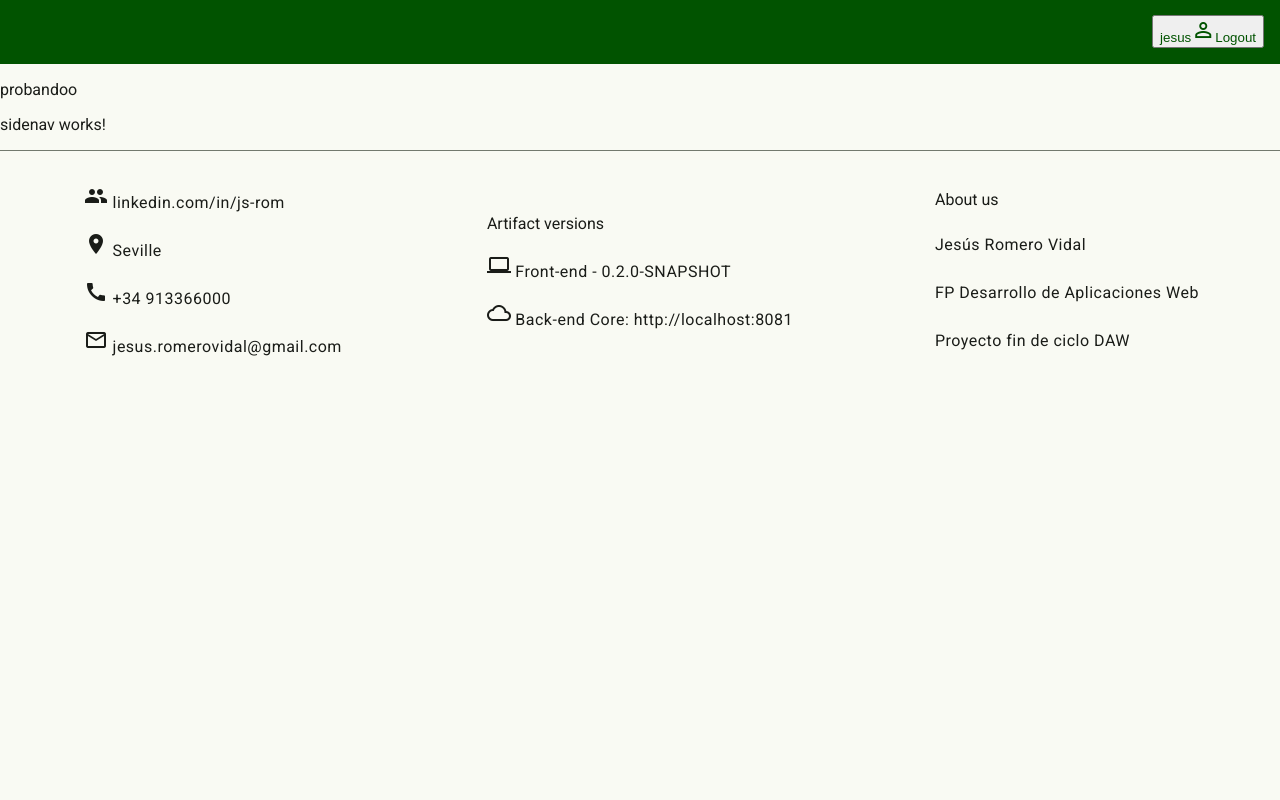
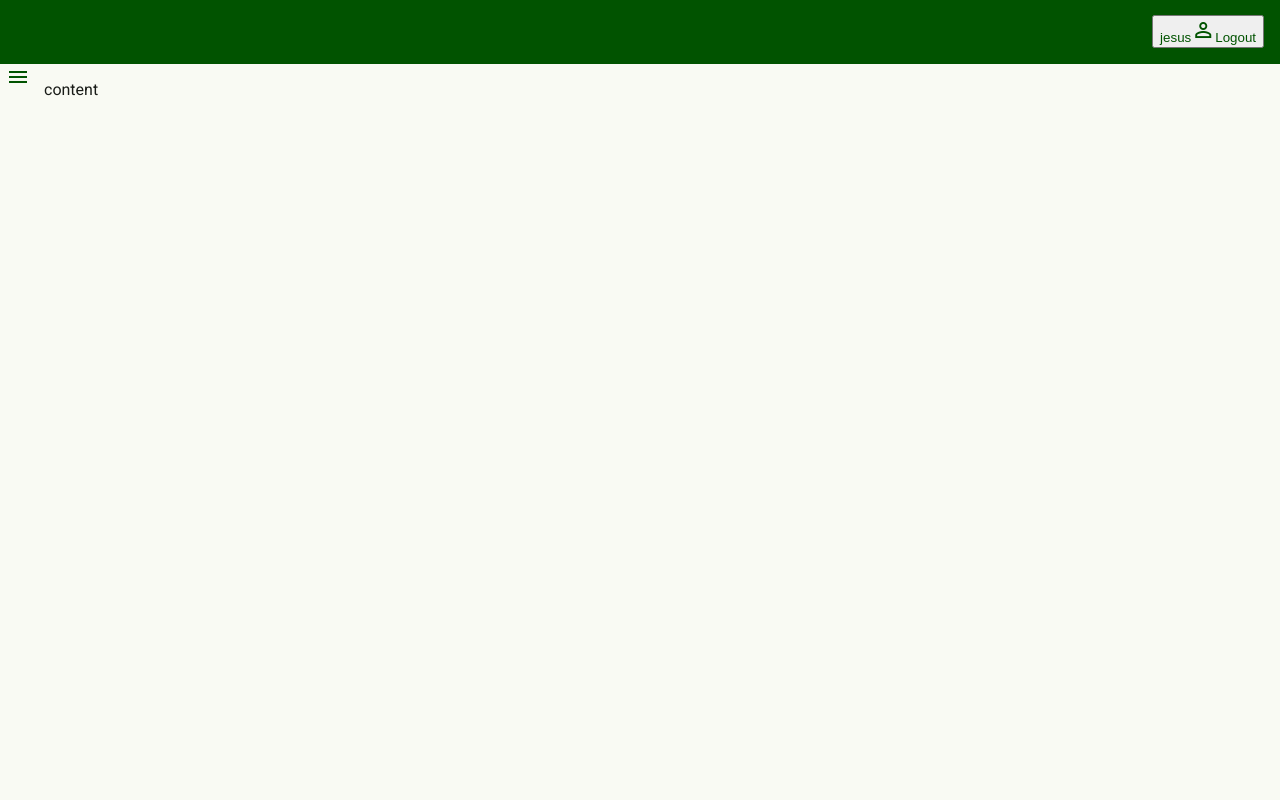
Before and after one commit to js-rom/test-app-frontend, an Angular app: page /admin in a window 1280 px wide. Shown: the top 800 px of the page. Built offline with nearby package versions, Linux system fonts and the light colour scheme.

Commit message:
add styling

```diff
--- a/src/app/features/admin/admin.component.html
+++ b/src/app/features/admin/admin.component.html
@@ -13,8 +13,6 @@
     </div>
 </mat-toolbar>
 
-<p>probandoo</p>
-
 <app-sidenav></app-sidenav>
 
 <app-footer></app-footer>
--- a/src/app/features/admin/admin.component.scss
+++ b/src/app/features/admin/admin.component.scss
@@ -1,8 +1,5 @@
 /* app.component.scss o styles.scss */
-mat-sidenav-container {
-  height: 100vh;
 
-}
 
 .header {
   background: var(--mat-sys-on-primary-container);
@@ -29,32 +26,3 @@ button {
   background-color: var(--mat-sys-surface);
 
 }
-
-mat-nav-list {
-  display: flex;
-  flex-direction: column;
-  gap: 10px;
-  padding: 10px;
-}
-
-a {
-  color: var(--mat-sys-on-primary-container);
-  text-decoration: none;
-  display: flex;
-  justify-content: start;
-  align-items: center;
-
-  mat-icon {
-    padding: 10px;
-  }
-
-  span {
-    padding: 10px;
-  }
-}
-
-mat-sidenav-content {
-  .container{
-    padding-left: 100px;
-  }
-}
--- a/src/app/features/admin/sidenav/sidenav.component.html
+++ b/src/app/features/admin/sidenav/sidenav.component.html
@@ -1 +1,37 @@
-<p>sidenav works!</p>
+<section class="layout">
+    <mat-sidenav-container>
+        <mat-sidenav class="sidebar" #sidenav mode="side">
+            <mat-toolbar>
+                <button class="hamburger" type="button" mat-button (click)="sidenav.toggle()">
+                    <mat-icon>menu</mat-icon>
+                </button>
+            </mat-toolbar>
+            <mat-nav-list>
+                <a mat-list-item>
+                    <mat-icon>home</mat-icon>
+                    <span>Inicio</span>
+                </a>
+                <a mat-list-item>
+                    <mat-icon>school</mat-icon>
+                    <span>Cursos</span>
+                </a>
+                <a mat-list-item>
+                    <mat-icon>group</mat-icon>
+                    <span>Alumnos</span>
+                </a>
+                <a mat-list-item>
+                    <mat-icon>assignment</mat-icon>
+                    <span>Cuestionarios</span>
+                </a>
+            </mat-nav-list>
+        </mat-sidenav>
+        <mat-sidenav-content>
+            <button class="hamburger" *ngIf="!sidenav.opened" type="button" mat-button (click)="sidenav.toggle()">
+                <mat-icon>menu</mat-icon>
+            </button>
+        </mat-sidenav-content>
+    </mat-sidenav-container>
+    <section class="body">
+        <p>content</p>
+    </section>
+</section>
--- a/src/app/features/admin/sidenav/sidenav.component.scss
+++ b/src/app/features/admin/sidenav/sidenav.component.scss
@@ -0,0 +1,61 @@
+.layout {
+    width: 100%;
+    height: 100%;
+
+    display: grid;
+    grid:
+      "sidebar body" 1fr
+      / auto 1fr;
+    gap: 8px;
+  }
+
+  .sidebar { grid-area: sidebar; }
+  .body { grid-area: body; }
+
+  mat-toolbar {
+    display: flex;
+    justify-content: end;
+  }
+
+  .hamburger {
+    border: none;
+    background-color: var(--mat-sys-on-surfice);
+      mat-icon {
+        color: var(--mat-sys-on-primary-container);
+    }
+  }
+
+  .hamburger:hover {
+    background-color: var(--mat-sys-on-primary-container);
+      mat-icon {
+        color: whitesmoke;
+    }
+  }
+
+  mat-nav-list {
+    display: flex;
+    flex-direction: column;
+    gap: 10px;
+    padding: 10px;
+  }
+
+  a:hover {
+    background-color:var(--mat-sys-on-primary-container);
+    color: whitesmoke;
+  }
+
+  a {
+    color: var(--mat-sys-on-primary-container);
+    text-decoration: none;
+    display: flex;
+    justify-content: start;
+    align-items: center;
+
+    mat-icon {
+      padding: 10px;
+    }
+
+    span {
+      padding: 10px;
+    }
+  }
```
Also changed, not shown: src/app/features/admin/sidenav/sidenav.component.ts (+8 -1 lines).
